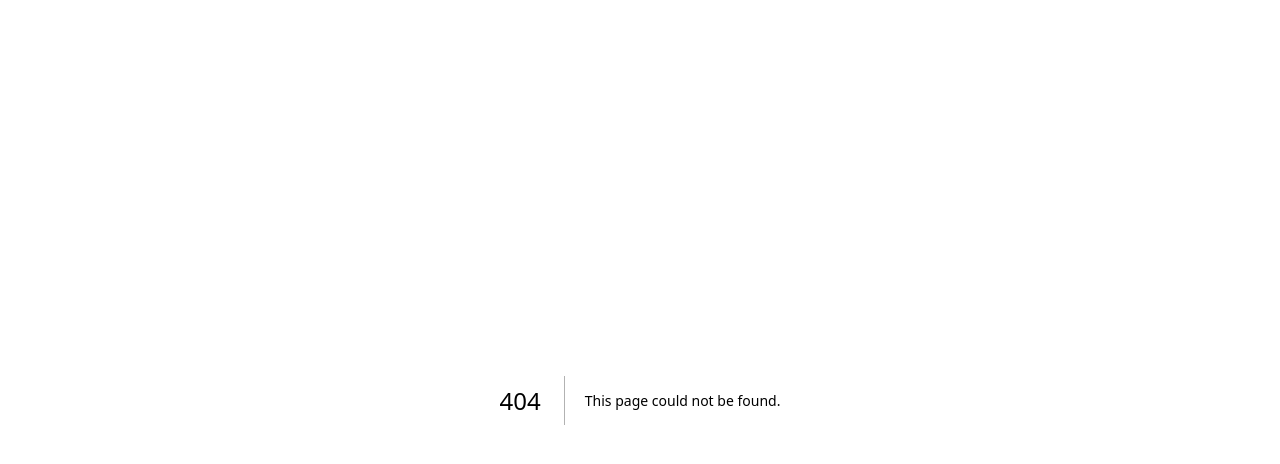
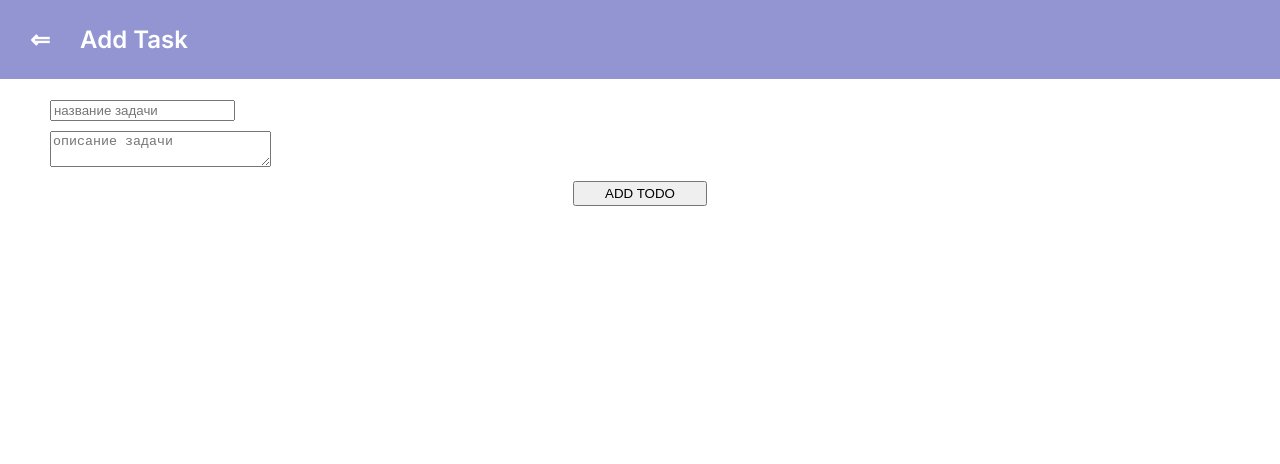
Before and after one commit to DenisJet/mytodo-client, a Next.js app: page /addtask in a window 1280 px wide. Before the commit this address had no page. Shown: the top 464 px of the page. Built offline with nearby package versions, Linux system fonts and the light colour scheme.

Commit message:
add addForm

```diff
--- /dev/null
+++ b/src/app/addtask/page.module.css
@@ -0,0 +1,30 @@
+.header {
+  background-color: var(--primary);
+  display: flex;
+  align-items: center;
+}
+
+.title {
+  color: var(--white);
+  font-weight: 600;
+  font-size: 24px;
+  padding: 25px 20px;
+  margin: 0;
+}
+
+.headerButton {
+  color: var(--white);
+  font-size: 24px;
+  font-weight: 600;
+  background-color: transparent;
+  margin-left: 20px;
+  cursor: pointer;
+  border: none;
+  padding: 0 10px;
+}
+
+.main {
+  max-width: 1200px;
+  padding: 20px 10px;
+  margin: auto;
+}
--- /dev/null
+++ b/src/app/addtask/page.tsx
@@ -0,0 +1,22 @@
+'use client';
+import { TodoForm } from '@/components';
+import styles from './page.module.css';
+import { useRouter } from 'next/navigation';
+
+export default function AddTask(): JSX.Element {
+  const router = useRouter();
+
+  return (
+    <>
+      <header className={styles.header}>
+        <button type='button' className={styles.headerButton} onClick={() => router.push('/')}>
+          &lArr;
+        </button>
+        <h1 className={styles.title}>Add Task</h1>
+      </header>
+      <main className={styles.main}>
+        <TodoForm />
+      </main>
+    </>
+  );
+}
--- a/src/app/page.module.css
+++ b/src/app/page.module.css
@@ -19,7 +19,6 @@
 }
 
 .main {
-  position: relative;
   flex: 1 1 auto;
   width: 100%;
   max-width: 1200px;
@@ -53,8 +52,8 @@
   color: white;
   font-size: 30px;
   background-color: var(--primary);
-  width: 60px;
-  height: 60px;
+  width: 70px;
+  height: 70px;
   border: none;
   border-radius: 50%;
   box-shadow: 0 4px 4px 0 var(--gray);
--- a/src/app/page.tsx
+++ b/src/app/page.tsx
@@ -2,10 +2,12 @@
 import styles from './page.module.css';
 import useSWR from 'swr';
 import { getAllTodos } from '@/services/todoServices';
-import { NewTodoForm, TodoCard, TodoCardProps } from '@/components';
+import { TodoCard, TodoCardProps } from '@/components';
+import { useRouter } from 'next/navigation';
 
 export default function Home(): JSX.Element {
   const { data: todos, isLoading } = useSWR('todos', getAllTodos);
+  const router = useRouter();
 
   const inProgressTodos = todos
     ?.filter((todo: TodoCardProps) => todo.isDone == false || todo.isDone == undefined)
@@ -28,7 +30,7 @@ export default function Home(): JSX.Element {
               </li>
             ))}
         </ul>
-        <button type='button' className={styles.addButton}>
+        <button type='button' className={styles.addButton} onClick={() => router.push('/addtask')}>
           +
         </button>
       </main>
--- a/src/components/NewTodoForm/NewTodoForm.module.css
+++ b/src/components/TodoForm/TodoForm.module.css
@@ -1,9 +1,3 @@
-
-.fieldset {
-  max-width: 400px;
-  background: var(--white);
-  box-shadow: 5px 5px 10px var(--black);
-}
 
 .inputContainer {
   margin-bottom: 10px;
@@ -21,8 +15,3 @@
   margin: auto;
   cursor: pointer;
 }
-
-.radioInput,
-.label {
-  cursor: pointer;
-}
--- /dev/null
+++ b/src/components/TodoForm/TodoForm.tsx
@@ -0,0 +1,34 @@
+import { useRef } from 'react';
+import styles from './TodoForm.module.css';
+import { addNewTodo } from '@/services/todoServices';
+import { redirect } from 'next/navigation';
+
+export const TodoForm = (): JSX.Element => {
+  const titleRef = useRef<HTMLInputElement>(null);
+  const descriptionRef = useRef<HTMLTextAreaElement>(null);
+
+  const handleSubmit = () => {
+    const newTodo = {
+      title: titleRef.current?.value,
+      description: descriptionRef.current?.value,
+      isDone: false,
+    };
+
+    addNewTodo(newTodo);
+    redirect('/');
+  };
+
+  return (
+    <form onSubmit={handleSubmit} className={styles.todoForm}>
+      <div className={styles.inputContainer}>
+        <input className={styles.input} type='text' ref={titleRef} placeholder='название задачи' required />
+      </div>
+      <div className={styles.inputContainer}>
+        <textarea className={styles.input} ref={descriptionRef} placeholder='описание задачи' rows={2} cols={25} />
+      </div>
+      <button type='submit' className={styles.submitButton}>
+        add todo
+      </button>
+    </form>
+  );
+};
--- a/src/components/index.ts
+++ b/src/components/index.ts
@@ -1,2 +1,2 @@
-export * from './NewTodoForm/NewTodoForm';
+export * from './TodoForm/TodoForm';
 export * from './TodoCard/TodoCard';
--- a/src/services/todoServices.ts
+++ b/src/services/todoServices.ts
@@ -35,7 +35,7 @@ export async function updateTodo(todo: TypeTodo, id: string) {
 }
 
 type TypeTodo = {
-  title: string;
-  description: string;
-  isDone: boolean;
+  title: string | undefined;
+  description: string | undefined;
+  isDone: boolean | undefined;
 };
```
Also changed, not shown: src/components/NewTodoForm/NewTodoForm.tsx (deleted, +0 -82 lines).
